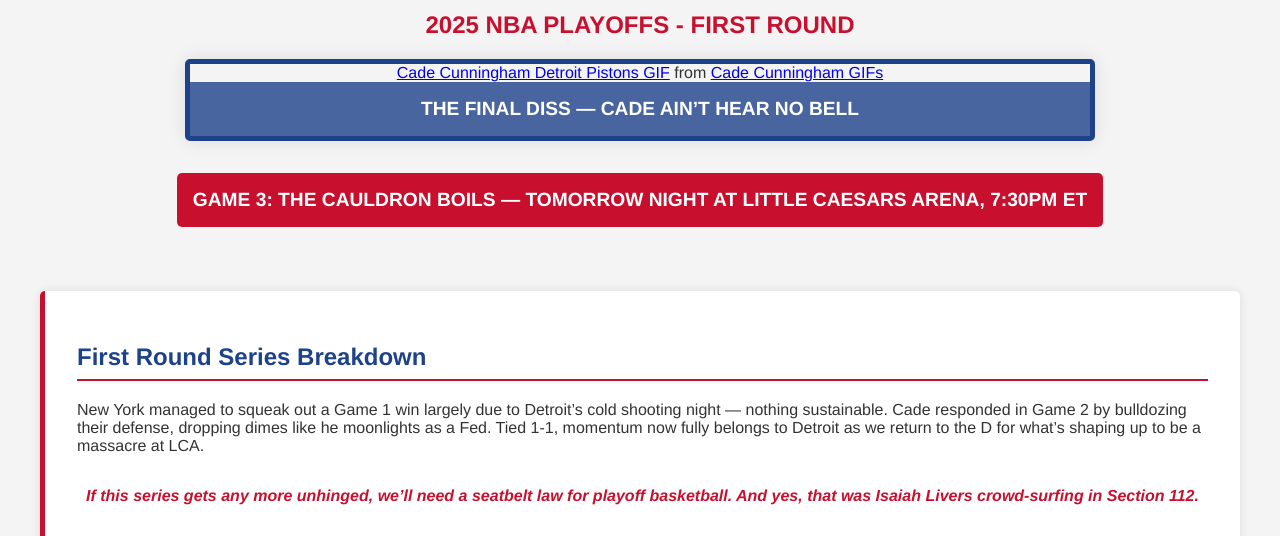
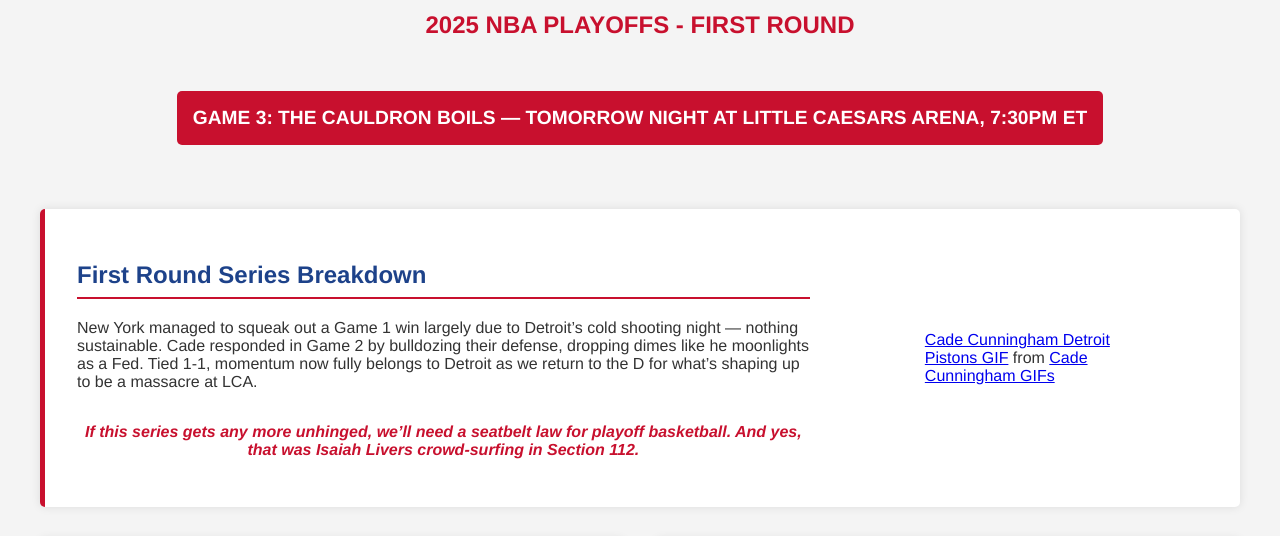
Before and after one commit to donnybadamo/sports.donny, a plain HTML site: page index.html in a window 1280 px wide. Shown: the part 204-740 px from the top of the page. Drawn offline with Linux system fonts and the light colour scheme; a script that the page names is missing.

Commit message:
Add files via upload

```diff
--- a/index.html
+++ b/index.html
@@ -41,15 +41,6 @@
             flex-direction: column;
             align-items: center;
         }
-        .featured-image-container {
-            width: 100%;
-            max-width: 900px;
-            text-align: center;
-            box-shadow: 0 0 20px var(--shadow-color);
-            border: 5px solid var(--primary-color);
-            border-radius: 5px;
-            overflow: hidden;
-        }
         .image-caption {
             background-color: rgba(29, 66, 138, 0.8);
             color: white;
@@ -74,11 +65,28 @@
             margin-top: 2rem;
             box-shadow: 0 0 10px var(--shadow-color);
             border-left: 5px solid var(--secondary-color);
+            display: flex;
+            flex-direction: row;
+            align-items: center;
+            gap: 2rem;
         }
         .series-info h2 {
             color: var(--primary-color);
             border-bottom: 2px solid var(--secondary-color);
             padding-bottom: 0.5rem;
+        }
+        .series-text {
+            flex: 2;
+        }
+        .series-gif {
+            flex: 1;
+            display: flex;
+            justify-content: center;
+            align-items: center;
+        }
+        .series-gif .tenor-gif-embed {
+            width: 100%;
+            max-width: 200px;
         }
         .team-comparison {
             display: flex;
@@ -121,24 +129,24 @@
             <h1 style="text-align: center; color: var(--primary-color);">DETROIT vs KNICKS</h1>
             <h2 style="text-align: center; color: var(--secondary-color); margin-top: -0.5rem;">2025 NBA PLAYOFFS - FIRST ROUND</h2>
 
-            <div class="featured-image-container">
-                <div class="tenor-gif-embed" data-postid="2770431781672197712" data-share-method="host" data-aspect-ratio="0.813253" data-width="60%">
-                    <a href="https://tenor.com/view/cade-cunningham-detroit-pistons-nba-him-gif-2770431781672197712">Cade Cunningham Detroit Pistons GIF</a> from
-                    <a href="https://tenor.com/search/cade+cunningham-gifs">Cade Cunningham GIFs</a>
-                </div>
-                <script type="text/javascript" async src="https://tenor.com/embed.js"></script>
-                <div class="image-caption">THE FINAL DISS — CADE AIN’T HEAR NO BELL</div>
-            </div>
-
             <div class="countdown">
                 GAME 3: THE CAULDRON BOILS — TOMORROW NIGHT AT LITTLE CAESARS ARENA, 7:30PM ET
             </div>
         </div>
 
         <div class="series-info">
-            <h2>First Round Series Breakdown</h2>
-            <p>New York managed to squeak out a Game 1 win largely due to Detroit’s cold shooting night — nothing sustainable. Cade responded in Game 2 by bulldozing their defense, dropping dimes like he moonlights as a Fed. Tied 1-1, momentum now fully belongs to Detroit as we return to the D for what’s shaping up to be a massacre at LCA.</p>
-            <p style="font-weight: bold; font-style: italic; color: var(--secondary-color); text-align: center; margin-top: 2rem;">If this series gets any more unhinged, we’ll need a seatbelt law for playoff basketball. And yes, that was Isaiah Livers crowd-surfing in Section 112.</p>
+            <div class="series-text">
+                <h2>First Round Series Breakdown</h2>
+                <p>New York managed to squeak out a Game 1 win largely due to Detroit’s cold shooting night — nothing sustainable. Cade responded in Game 2 by bulldozing their defense, dropping dimes like he moonlights as a Fed. Tied 1-1, momentum now fully belongs to Detroit as we return to the D for what’s shaping up to be a massacre at LCA.</p>
+                <p style="font-weight: bold; font-style: italic; color: var(--secondary-color); text-align: center; margin-top: 2rem;">If this series gets any more unhinged, we’ll need a seatbelt law for playoff basketball. And yes, that was Isaiah Livers crowd-surfing in Section 112.</p>
+            </div>
+            <div class="series-gif">
+                <div class="tenor-gif-embed" data-postid="2770431781672197712" data-share-method="host" data-aspect-ratio="0.813253" data-width="200">
+                    <a href="https://tenor.com/view/cade-cunningham-detroit-pistons-nba-him-gif-2770431781672197712">Cade Cunningham Detroit Pistons GIF</a> from
+                    <a href="https://tenor.com/search/cade+cunningham-gifs">Cade Cunningham GIFs</a>
+                </div>
+                <script type="text/javascript" async src="https://tenor.com/embed.js"></script>
+            </div>
         </div>
 
         <div class="team-comparison">
```
